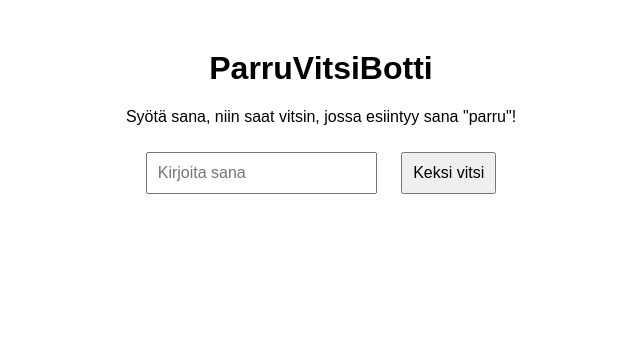
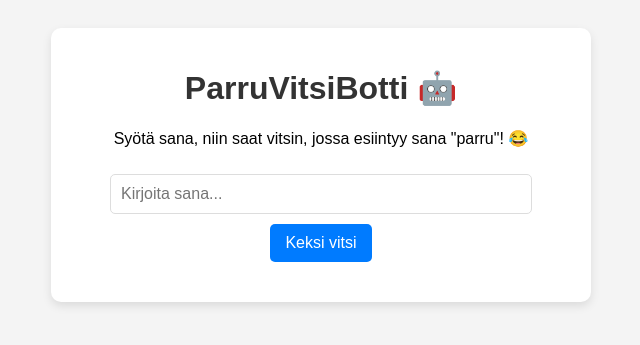
Before and after one commit to Paawo90/parruvitsibotti, a Flask app: page / in a window 1280 px wide. Shown: the top 345 px of the page, without its empty margins (319-959 px from the left). Run offline with Flask 3, Linux system fonts and the light colour scheme.

Commit message:
Parannettu ulkoasu

```diff
--- a/templates/index.html
+++ b/templates/index.html
@@ -5,21 +5,66 @@
     <meta name="viewport" content="width=device-width, initial-scale=1.0">
     <title>ParruVitsiBotti</title>
     <style>
-        body { font-family: Arial, sans-serif; text-align: center; margin-top: 50px; }
-        input, button { font-size: 16px; padding: 10px; margin: 10px; }
-        #joke { font-weight: bold; margin-top: 20px; }
+        body {
+            font-family: Arial, sans-serif;
+            background-color: #f4f4f4;
+            text-align: center;
+            padding: 20px;
+        }
+        .container {
+            background: white;
+            max-width: 500px;
+            margin: auto;
+            padding: 20px;
+            border-radius: 10px;
+            box-shadow: 0px 4px 10px rgba(0, 0, 0, 0.1);
+        }
+        h1 {
+            color: #333;
+        }
+        input {
+            width: 80%;
+            padding: 10px;
+            margin: 10px 0;
+            border: 1px solid #ddd;
+            border-radius: 5px;
+            font-size: 16px;
+        }
+        button {
+            background-color: #007BFF;
+            color: white;
+            border: none;
+            padding: 10px 15px;
+            cursor: pointer;
+            font-size: 16px;
+            border-radius: 5px;
+        }
+        button:hover {
+            background-color: #0056b3;
+        }
+        #joke {
+            margin-top: 20px;
+            font-weight: bold;
+            font-size: 18px;
+            color: #333;
+        }
     </style>
 </head>
 <body>
-    <h1>ParruVitsiBotti</h1>
-    <p>Syötä sana, niin saat vitsin, jossa esiintyy sana "parru"!</p>
-    <input type="text" id="wordInput" placeholder="Kirjoita sana">
-    <button onclick="getJoke()">Keksi vitsi</button>
-    <p id="joke"></p>
+
+    <div class="container">
+        <h1>ParruVitsiBotti 🤖</h1>
+        <p>Syötä sana, niin saat vitsin, jossa esiintyy sana "parru"! 😂</p>
+
+        <input type="text" id="word" placeholder="Kirjoita sana...">
+        <button onclick="generateJoke()">Keksi vitsi</button>
+
+        <p id="joke"></p>
+    </div>
 
     <script>
-        function getJoke() {
-            let word = document.getElementById("wordInput").value;
+        function generateJoke() {
+            let word = document.getElementById("word").value;
             if (!word) {
                 alert("Syötä sana ensin!");
                 return;
@@ -32,14 +77,13 @@
             })
             .then(response => response.json())
             .then(data => {
-                if (data.joke) {
-                    document.getElementById("joke").innerText = data.joke;
-                } else {
-                    document.getElementById("joke").innerText = "Virhe: " + data.error;
-                }
+                document.getElementById("joke").textContent = data.joke || "Virhe vitsin generoinnissa.";
             })
-            .catch(error => console.error("Virhe:", error));
+            .catch(error => {
+                document.getElementById("joke").textContent = "Virhe palvelimella.";
+            });
         }
     </script>
+
 </body>
 </html>
```
